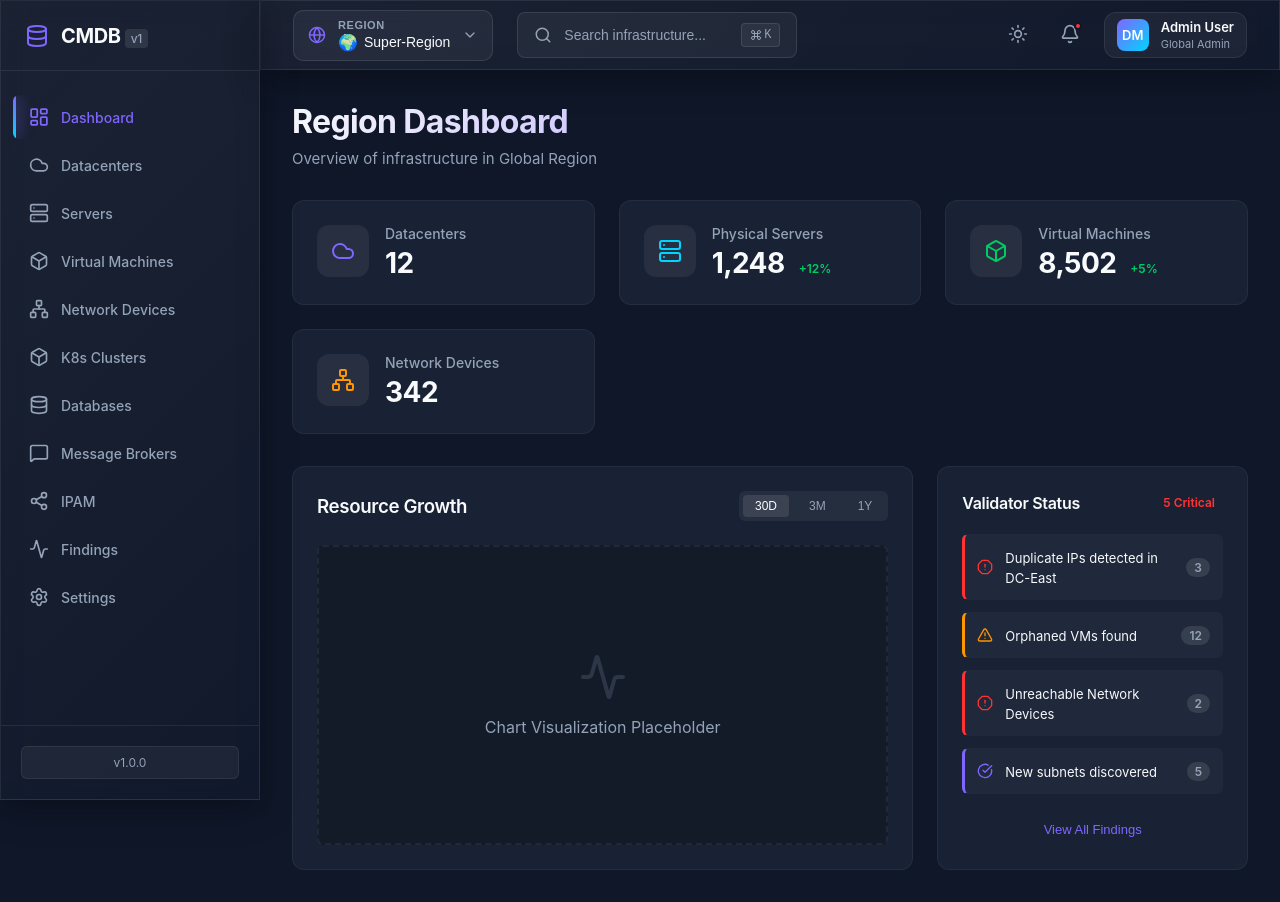
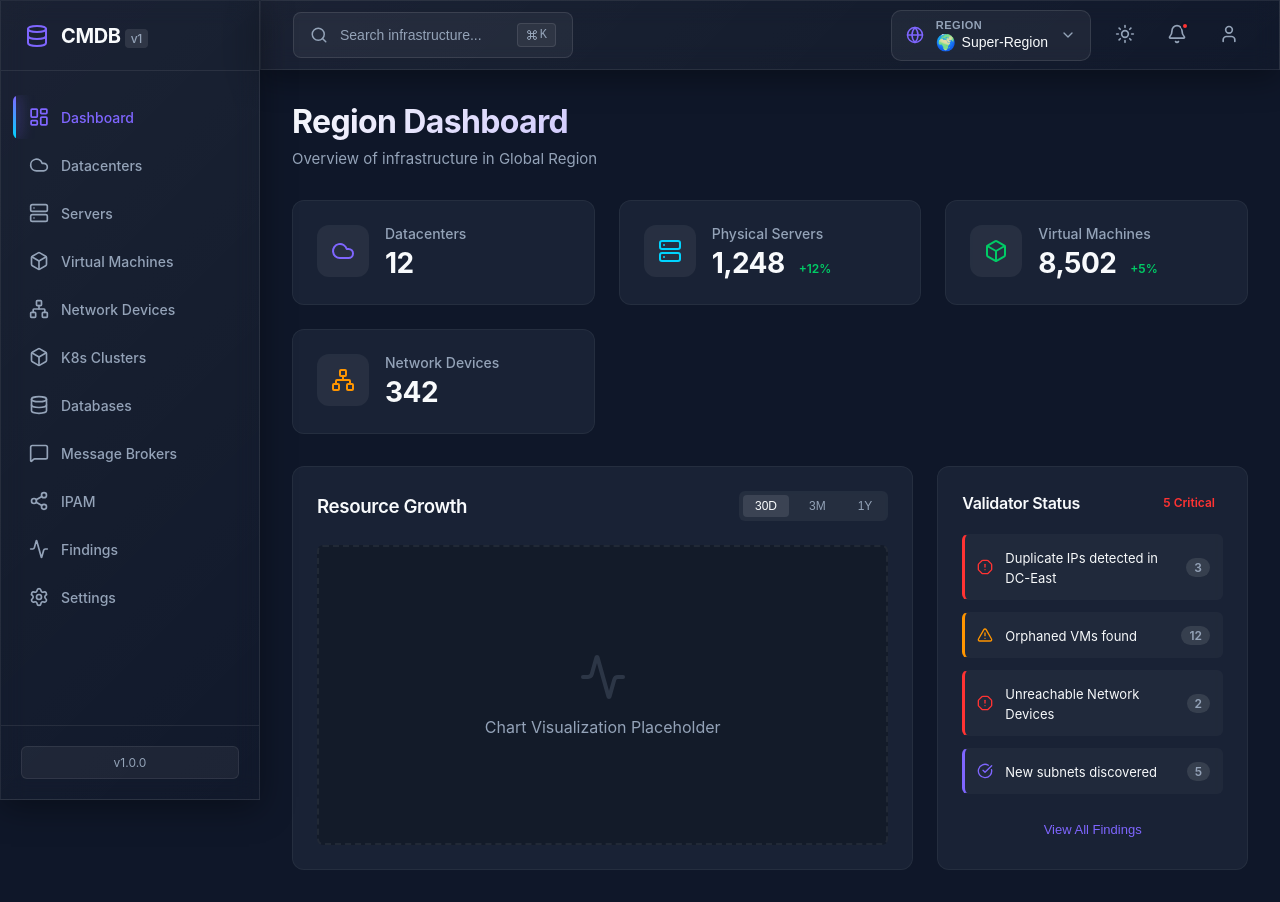
Before and after one commit to DeveloperDarkhan/cmdb-gemini-front, a React (Vite) app: page /dashboard in a window 1280 px wide. Built offline with nearby package versions, Linux system fonts and the light colour scheme.

Commit message:
auto-commit for c643c137-5dbc-4468-89b0-306b7d78d0fe

```diff
--- a/src/components/Layout/Topbar.tsx
+++ b/src/components/Layout/Topbar.tsx
@@ -1,5 +1,5 @@
 import React, { useState } from 'react';
-import { Bell, Sun, Moon } from 'lucide-react';
+import { Bell, Sun, Moon, User } from 'lucide-react';
 import { GlobalSearch } from '../UI/GlobalSearch';
 import { RegionSelector, type Region } from '../UI/RegionSelector';
 import { useTheme } from '../../contexts/ThemeContext';
@@ -12,20 +12,17 @@ export const Topbar: React.FC = () => {
   const handleRegionChange = (region: Region) => {
     setSelectedRegion(region);
     console.log('Selected region:', region);
-    // В реальном приложении здесь будет обновление контекста/state для фильтрации поиска
   };
 
   return (
     <div className="topbar glass-panel">
-      <div className="topbar-left">
-        <RegionSelector value={selectedRegion} onChange={handleRegionChange} />
-      </div>
-
       <div className="search-container">
         <GlobalSearch />
       </div>
 
       <div className="actions-container">
+        <RegionSelector value={selectedRegion} onChange={handleRegionChange} />
+
         <button
           className="icon-btn theme-toggle"
           onClick={toggleTheme}
@@ -34,17 +31,15 @@ export const Topbar: React.FC = () => {
         >
           {theme === 'dark' ? <Sun size={20} /> : <Moon size={20} />}
         </button>
+
         <button className="icon-btn" data-testid="notifications-btn">
           <Bell size={20} />
           <span className="notification-dot" />
         </button>
-        <div className="user-profile">
-          <div className="avatar">DM</div>
-          <div className="user-info">
-            <span className="name">Admin User</span>
-            <span className="role">Global Admin</span>
-          </div>
-        </div>
+
+        <button className="icon-btn user-icon" title="Admin User">
+          <User size={20} />
+        </button>
       </div>
     </div>
   );
```
